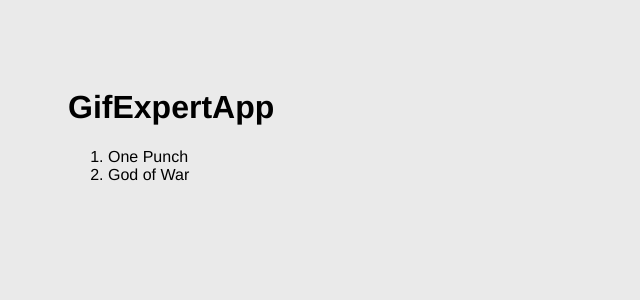
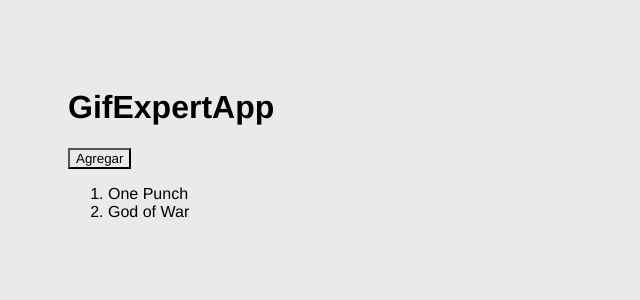
Before and after one commit to AlexanderMartinez25/gif-expert-app, a React (Vite) app: page / in a window 1280 px wide. Shown: the top 300 px of the page, without its empty margins (0-640 px from the left). Built offline with nearby package versions, Linux system fonts and the light colour scheme.

Commit message:
Componente AddCategory

```diff
--- a/src/GifExpertApp.jsx
+++ b/src/GifExpertApp.jsx
@@ -4,9 +4,14 @@ export const GifExpertApp = () => {
 
     const [categories, setCategories] = useState(['One Punch', 'God of War']);
 
+    const onAddCategory =  () => {
+        setCategories(categories =>[...categories , 'Devil May Cry']);
+    }
+
     return(
         <>
             <h1>GifExpertApp</h1>
+            <button onClick={onAddCategory} >Agregar</button>
 
             <ol>
                 {
```
